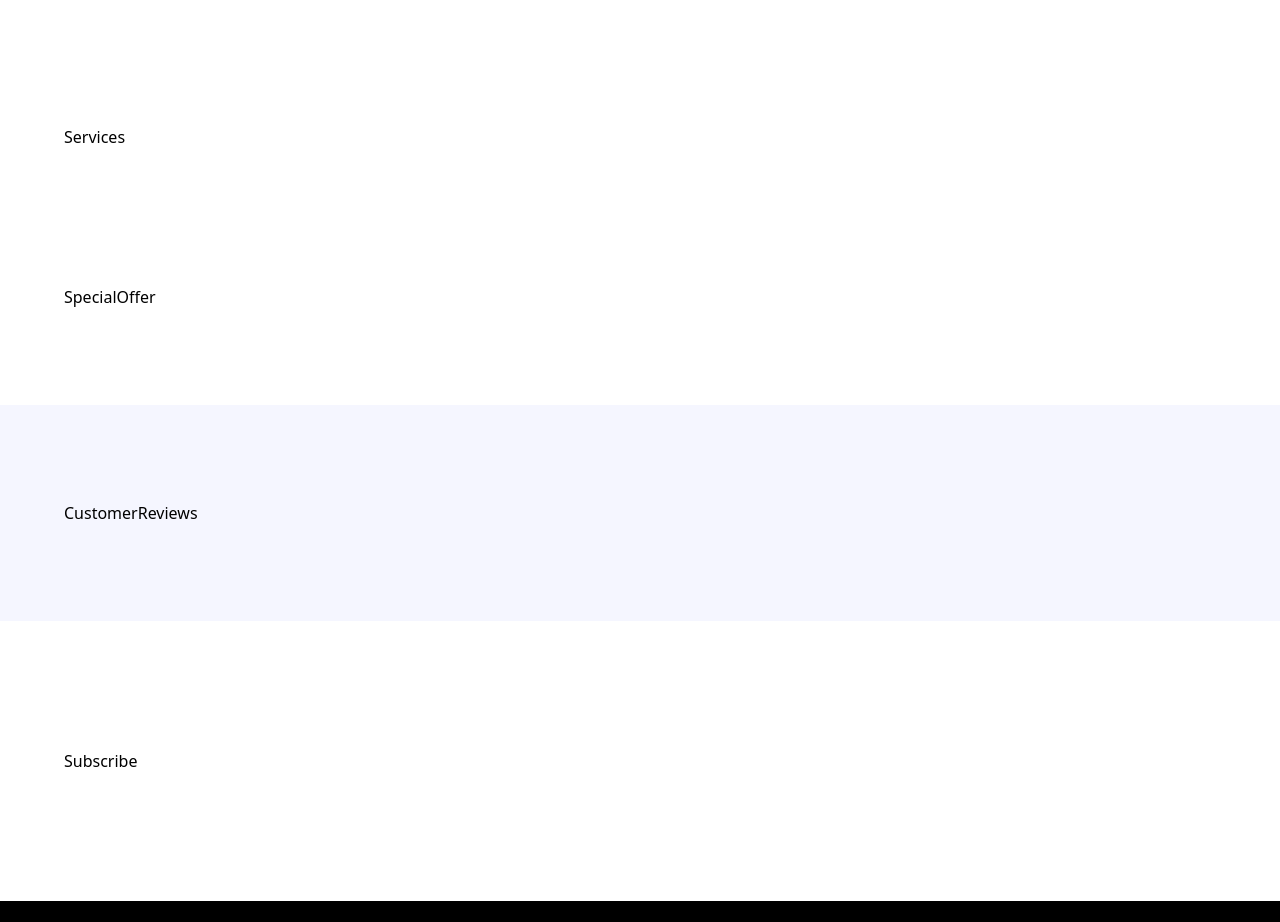
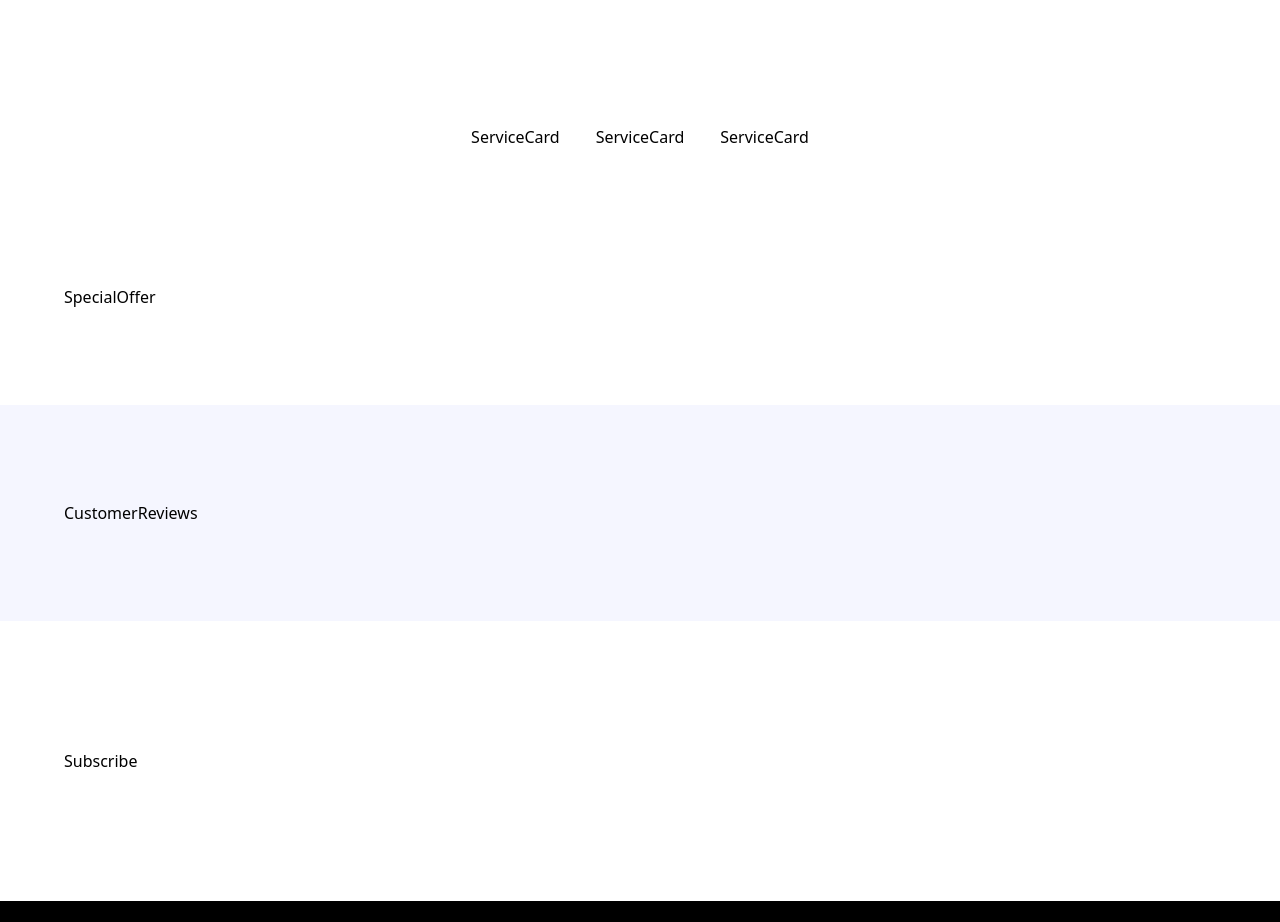
Before and after one commit to dennisnyarko/sports-web-app, a React (Vite) app: page / in a window 1280 px wide. Shown: the part 2320-3242 px from the top of the page. Built offline with nearby package versions, Linux system fonts and the light colour scheme; a web font is replaced by a local one.

Commit message:
update services

```diff
--- a/src/sections/Services.jsx
+++ b/src/sections/Services.jsx
@@ -1,6 +1,15 @@
+import ServiceCard from "../components/ServiceCard"
+import { services } from "../constants"
+
 const Services = () => {
   return (
-    <div>Services</div>
+    <section className="max-container flex justify-center flex-wrap gap-9">
+    {services.map((service) => (
+      <ServiceCard key={service.label}
+      {...services} />
+    ))}
+
+    </section>
   )
 }
 
```
